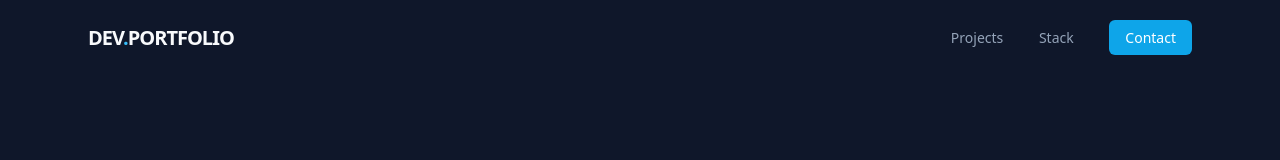
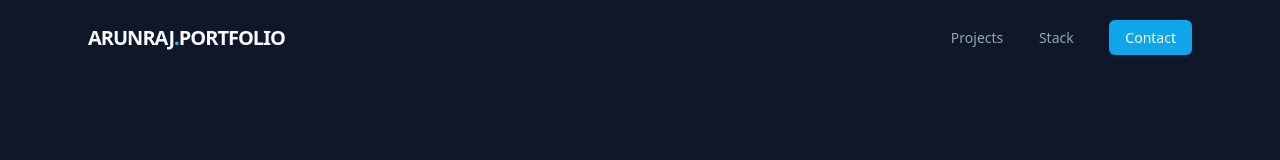
Before and after one commit to Arunraj-Apparsamy/VercelPortfolio, a plain HTML site: page index.html in a window 1280 px wide. Shown: the top 160 px of the page. Drawn offline with nearby package versions, Linux system fonts and the light colour scheme.

Commit message:
iNDEXCHANGES

```diff
--- a/index.html
+++ b/index.html
@@ -17,7 +17,7 @@
 <body class="antialiased">
 
     <nav class="p-6 flex justify-between items-center max-w-6xl mx-auto">
-        <div class="text-xl font-bold tracking-tighter">DEV<span class="text-sky-400">.</span>PORTFOLIO</div>
+        <div class="text-xl font-bold tracking-tighter">ARUNRAJ<span class="text-sky-400">.</span>PORTFOLIO</div>
         <div class="space-x-8 text-sm font-medium text-slate-400">
             <a href="#projects" class="hover:text-sky-400 transition">Projects</a>
             <a href="#stack" class="hover:text-sky-400 transition">Stack</a>
```
